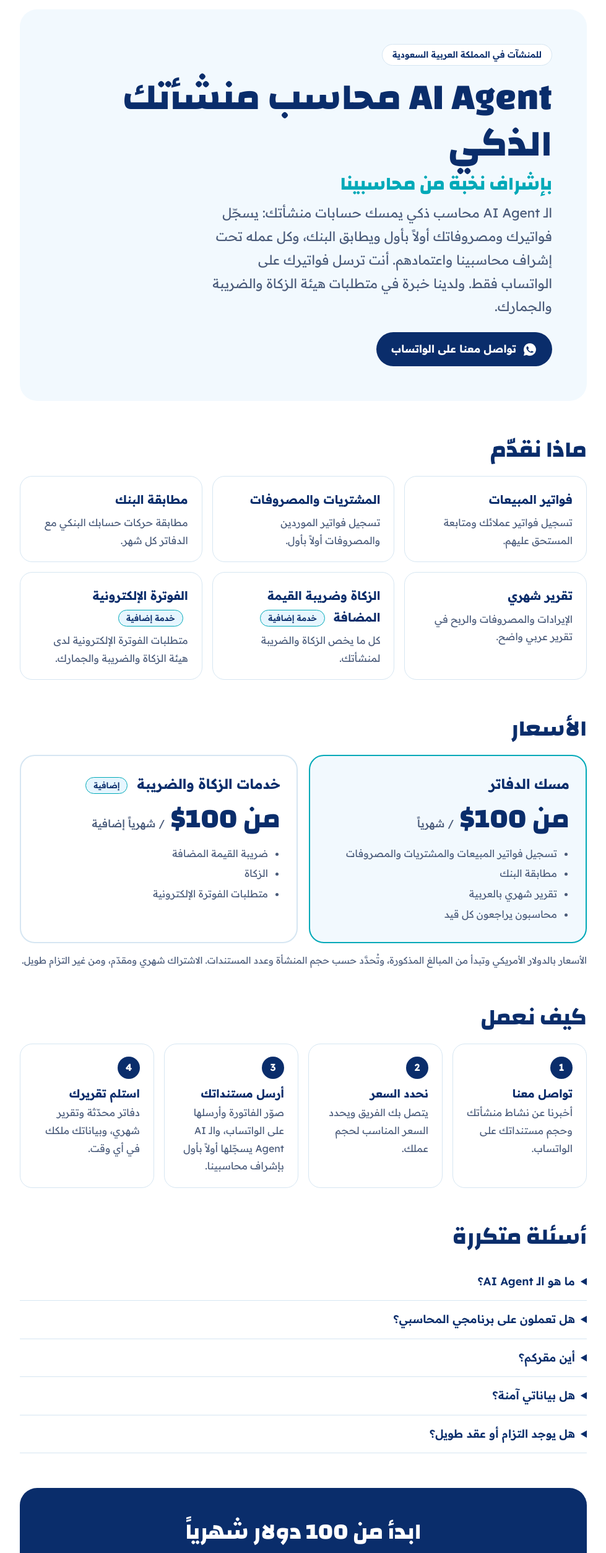
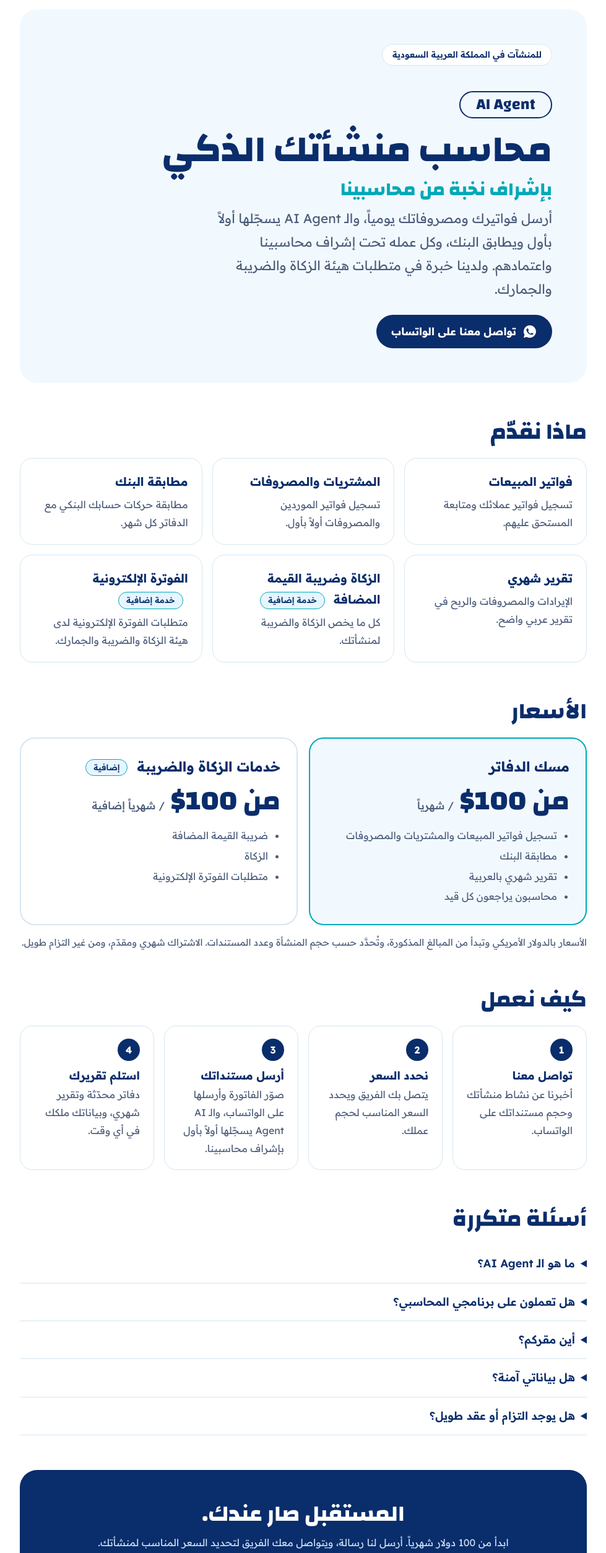
Before and after one commit to ghsh2008/bashkateb, a plain HTML site: page sa.html in a window 1280 px wide. Shown: the part 80-2586 px from the top of the page at 62% size, without its empty margins (150-1129 px from the left). Drawn offline with Linux system fonts and the light colour scheme.

Commit message:
Hero: smart-accountant headline with AI Agent label, daily invoices line, and the future slogan
Co-Authored-By: Claude Fable 5.2 <noreply@anthropic.com>
Claude-Session: https://claude.ai/code/session_017dNYqksagkYco8pyZcxA8v

```diff
--- a/sa.html
+++ b/sa.html
@@ -69,8 +69,8 @@ footer a{text-decoration:none}
 
 <section class="hero">
   <span class="pill">للمنشآت في المملكة العربية السعودية</span>
-  <h1>AI Agent محاسب منشأتك الذكي <em style="display:block;font-size:.5em;margin-top:8px">بإشراف نخبة من محاسبينا</em></h1>
-  <p class="lead">الـ AI Agent محاسب ذكي يمسك حسابات منشأتك: يسجّل فواتيرك ومصروفاتك أولاً بأول ويطابق البنك، وكل عمله تحت إشراف محاسبينا واعتمادهم. أنت ترسل فواتيرك على الواتساب فقط. ولدينا خبرة في متطلبات هيئة الزكاة والضريبة والجمارك.</p>
+  <h1><small style="display:inline-block;direction:ltr;font-size:.42em;font-weight:700;border:2px solid currentColor;border-radius:999px;padding:.15em 1em .2em;margin-bottom:.5em">AI Agent</small><br>محاسب منشأتك الذكي <em style="display:block;font-size:.5em;margin-top:8px">بإشراف نخبة من محاسبينا</em></h1>
+  <p class="lead">أرسل فواتيرك ومصروفاتك يومياً، والـ AI Agent يسجّلها أولاً بأول ويطابق البنك، وكل عمله تحت إشراف محاسبينا واعتمادهم. ولدينا خبرة في متطلبات هيئة الزكاة والضريبة والجمارك.</p>
   <a class="btn dark" href="https://wa.me/201281730999?text=%D8%A3%D8%B1%D8%BA%D8%A8%20%D8%A8%D9%85%D8%B9%D8%B1%D9%81%D8%A9%20%D8%AA%D9%81%D8%A7%D8%B5%D9%8A%D9%84%20%D8%A8%D8%A7%D8%B4%D9%83%D8%A7%D8%AA%D8%A8%20%D9%84%D9%84%D8%B3%D8%B9%D9%88%D8%AF%D9%8A%D8%A9"><svg viewBox="0 0 24 24" aria-hidden="true"><path fill="currentColor" d="M12 2a10 10 0 0 0-8.6 15.1L2 22l5-1.3A10 10 0 1 0 12 2zm5.3 14.1c-.2.6-1.3 1.2-1.8 1.2-.5.1-1 .2-3.3-.7-2.8-1.2-4.5-4-4.7-4.2-.1-.2-1.1-1.5-1.1-2.8s.7-2 1-2.3c.2-.2.5-.3.7-.3h.5c.2 0 .4 0 .6.5l.9 2.1c.1.2.1.4 0 .6l-.4.6-.4.4c-.1.2-.3.3-.1.6.2.3.8 1.3 1.7 2.1 1.2 1 2.1 1.4 2.4 1.5.3.1.5.1.6-.1l.8-1c.2-.3.4-.2.6-.1l2 1c.3.1.5.2.5.3.1.2.1.7-.1 1.2z"/></svg>تواصل معنا على الواتساب</a>
 </section>
 
@@ -115,8 +115,8 @@ footer a{text-decoration:none}
 <details><summary>هل يوجد التزام أو عقد طويل؟</summary><p>الاشتراك شهر بشهر ومن غير التزام طويل. شروط التعاقد يرسلها لك الفريق قبل بدء الاشتراك.</p></details>
 
 <section class="cta">
-  <h2>ابدأ من 100 دولار شهرياً</h2>
-  <p>أرسل لنا رسالة، ويتواصل معك الفريق لتحديد السعر المناسب لمنشأتك.</p>
+  <h2>المستقبل صار عندك.</h2>
+  <p>ابدأ من 100 دولار شهرياً. أرسل لنا رسالة، ويتواصل معك الفريق لتحديد السعر المناسب لمنشأتك.</p>
   <a class="btn" href="https://wa.me/201281730999?text=%D8%A3%D8%B1%D8%BA%D8%A8%20%D8%A8%D9%85%D8%B9%D8%B1%D9%81%D8%A9%20%D8%AA%D9%81%D8%A7%D8%B5%D9%8A%D9%84%20%D8%A8%D8%A7%D8%B4%D9%83%D8%A7%D8%AA%D8%A8%20%D9%84%D9%84%D8%B3%D8%B9%D9%88%D8%AF%D9%8A%D8%A9"><svg viewBox="0 0 24 24" aria-hidden="true"><path fill="currentColor" d="M12 2a10 10 0 0 0-8.6 15.1L2 22l5-1.3A10 10 0 1 0 12 2zm5.3 14.1c-.2.6-1.3 1.2-1.8 1.2-.5.1-1 .2-3.3-.7-2.8-1.2-4.5-4-4.7-4.2-.1-.2-1.1-1.5-1.1-2.8s.7-2 1-2.3c.2-.2.5-.3.7-.3h.5c.2 0 .4 0 .6.5l.9 2.1c.1.2.1.4 0 .6l-.4.6-.4.4c-.1.2-.3.3-.1.6.2.3.8 1.3 1.7 2.1 1.2 1 2.1 1.4 2.4 1.5.3.1.5.1.6-.1l.8-1c.2-.3.4-.2.6-.1l2 1c.3.1.5.2.5.3.1.2.1.7-.1 1.2z"/></svg>تواصل معنا على الواتساب</a>
 </section>
 
```
Also changed, not shown: index.html (+4 -4 lines).
